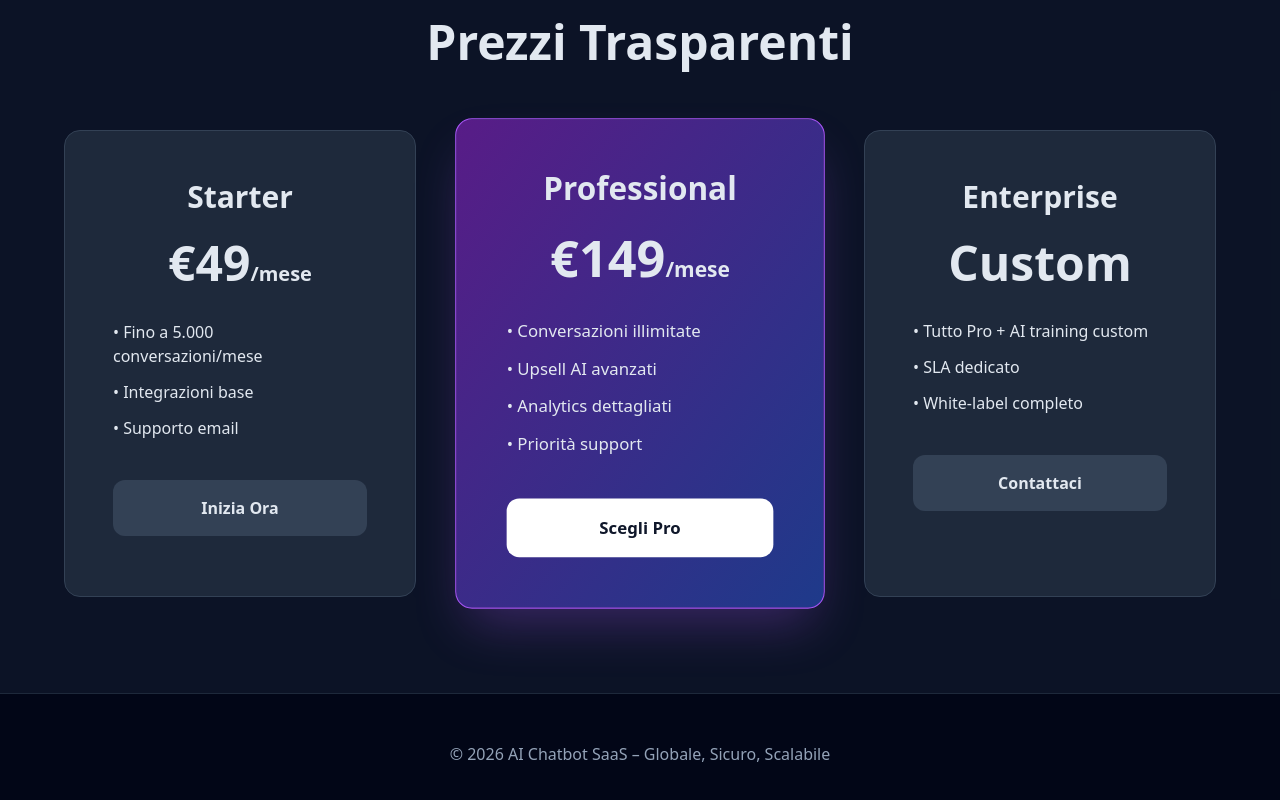
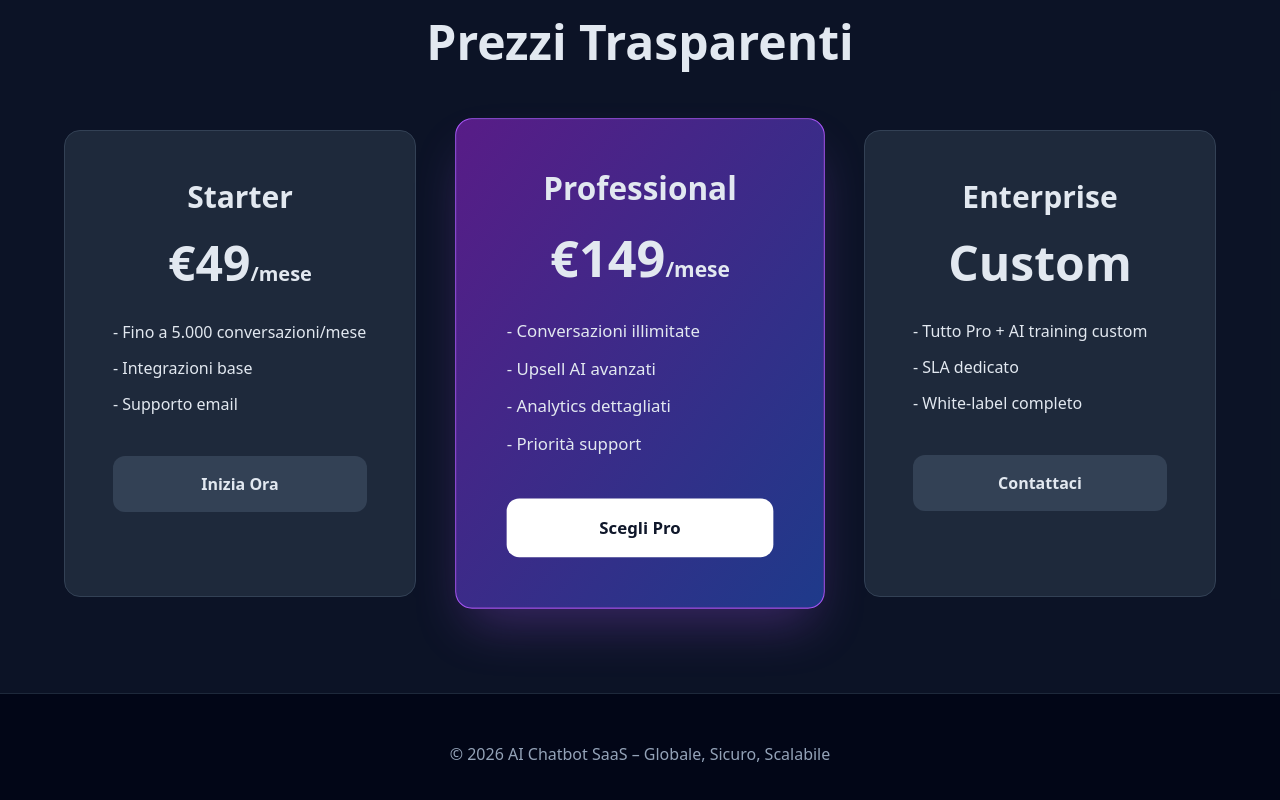
Before and after one commit to lfteam003/ai-chat-saas, a React (Vite) app in the folder frontend/: page / in a window 1280 px wide. Shown: the part 1180-1980 px from the top of the page. Built offline with nearby package versions, Linux system fonts and the light colour scheme.

Commit message:
Update main.jsx

```diff
--- a/frontend/src/main.jsx
+++ b/frontend/src/main.jsx
@@ -5,9 +5,8 @@ import './index.css'
 ReactDOM.createRoot(document.getElementById('root')).render(
   <React.StrictMode>
     <div className="min-h-screen bg-slate-950 text-slate-200">
-      {/* Hero */}
       <header className="relative overflow-hidden bg-gradient-to-br from-slate-900 via-purple-900 to-slate-900 py-32">
-        <div className="container mx-auto px-6 text-center relative z-10">
+        <div className="container mx-auto px-6 text-center">
           <h1 className="text-5xl md:text-7xl font-extrabold mb-6 bg-clip-text text-transparent bg-gradient-to-r from-blue-400 to-purple-600">
             AI Chatbot Enterprise per E-commerce
           </h1>
@@ -20,7 +19,6 @@ ReactDOM.createRoot(document.getElementById('root')).render(
         </div>
       </header>
 
-      {/* Features */}
       <section className="container mx-auto px-6 py-24">
         <h2 className="text-4xl md:text-5xl font-bold text-center mb-16">Funzionalità Potenti</h2>
         <div className="grid md:grid-cols-3 gap-12">
@@ -39,20 +37,17 @@ ReactDOM.createRoot(document.getElementById('root')).render(
         </div>
       </section>
 
-      {/* Pricing */}
       <section className="bg-slate-900/80 py-24">
         <div className="container mx-auto px-6 text-center">
           <h2 className="text-4xl md:text-5xl font-bold mb-16">Prezzi Trasparenti</h2>
           <div className="grid md:grid-cols-3 gap-12 max-w-6xl mx-auto">
             <div className="bg-slate-800 border border-slate-700 p-12 rounded-2xl">
               <h3 className="text-3xl font-bold mb-6">Starter</h3>
-              <p className="text-5xl font-bold mb-8">
-                €49<span className="text-xl">/mese</span>
-              </p>
+              <p className="text-5xl font-bold mb-8">€49<span className="text-xl">/mese</span></p>
               <ul className="text-left mb-10 space-y-3">
-                <li>• Fino a 5.000 conversazioni/mese</li>
-                <li>• Integrazioni base</li>
-                <li>• Supporto email</li>
+                <li>- Fino a 5.000 conversazioni/mese</li>
+                <li>- Integrazioni base</li>
+                <li>- Supporto email</li>
               </ul>
               <button className="w-full bg-slate-700 py-4 rounded-xl hover:bg-slate-600 transition font-semibold">
                 Inizia Ora
@@ -61,14 +56,12 @@ ReactDOM.createRoot(document.getElementById('root')).render(
 
             <div className="bg-gradient-to-br from-purple-900 to-blue-900 border border-purple-500 p-12 rounded-2xl scale-105 shadow-2xl shadow-purple-500/30">
               <h3 className="text-3xl font-bold mb-6">Professional</h3>
-              <p className="text-5xl font-bold mb-8">
-                €149<span className="text-xl">/mese</span>
-              </p>
+              <p className="text-5xl font-bold mb-8">€149<span className="text-xl">/mese</span></p>
               <ul className="text-left mb-10 space-y-3">
-                <li>• Conversazioni illimitate</li>
-                <li>• Upsell AI avanzati</li>
-                <li>• Analytics dettagliati</li>
-                <li>• Priorità support</li>
+                <li>- Conversazioni illimitate</li>
+                <li>- Upsell AI avanzati</li>
+                <li>- Analytics dettagliati</li>
+                <li>- Priorità support</li>
               </ul>
               <button className="w-full bg-white text-slate-900 py-4 rounded-xl font-bold hover:bg-gray-200 transition">
                 Scegli Pro
@@ -79,9 +72,9 @@ ReactDOM.createRoot(document.getElementById('root')).render(
               <h3 className="text-3xl font-bold mb-6">Enterprise</h3>
               <p className="text-5xl font-bold mb-8">Custom</p>
               <ul className="text-left mb-10 space-y-3">
-                <li>• Tutto Pro + AI training custom</li>
-                <li>• SLA dedicato</li>
-                <li>• White-label completo</li>
+                <li>- Tutto Pro + AI training custom</li>
+                <li>- SLA dedicato</li>
+                <li>- White-label completo</li>
               </ul>
               <button className="w-full bg-slate-700 py-4 rounded-xl hover:bg-slate-600 transition font-semibold">
                 Contattaci
```
